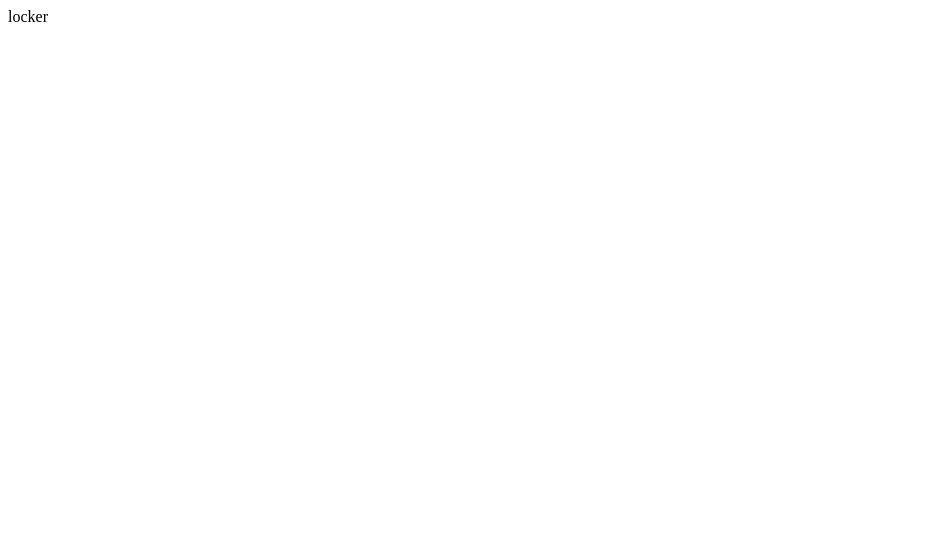
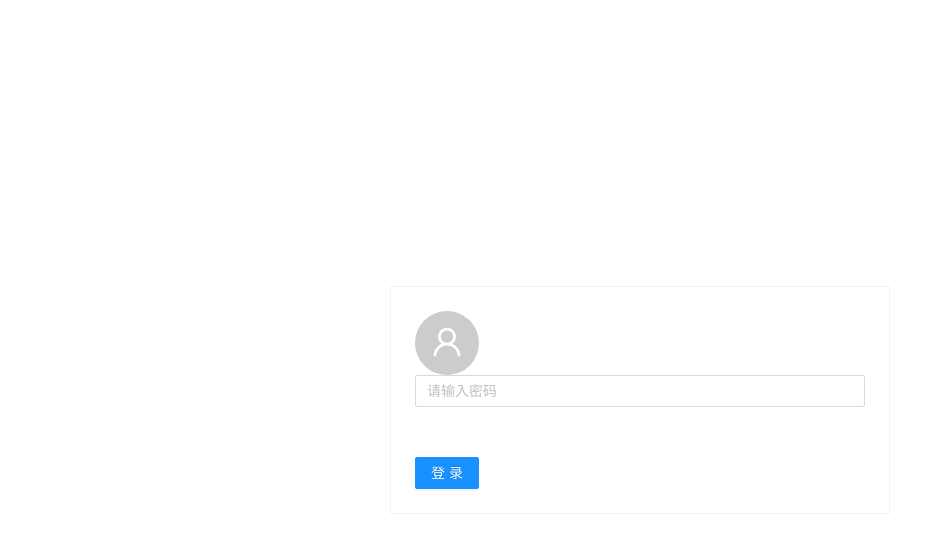
Before and after one commit to xieisabug/escape-room, a React (Create React App) app: page / in a window 1280 px wide. Shown: the top 552 px of the page, without its empty margins (0-945 px from the left). Built offline with nearby package versions, Linux system fonts and the light colour scheme.

Commit message:
init locker page

```diff
--- a/public/index.html
+++ b/public/index.html
@@ -1,16 +1,18 @@
 <!DOCTYPE html>
 <html lang="en">
-
   <head>
-	<meta charset="utf-8">
-	<meta name="viewport" content="width=device-width, initial-scale=1, shrink-to-fit=no">
-	<meta name="theme-color" content="#000000">
+    <meta charset="utf-8" />
+    <meta
+      name="viewport"
+      content="width=device-width, initial-scale=1, shrink-to-fit=no"
+    />
+    <meta name="theme-color" content="#000000" />
     <!--
       manifest.json provides metadata used when your web app is added to the
       homescreen on Android. See https://developers.google.com/web/fundamentals/engage-and-retain/web-app-manifest/
     -->
-	<link rel="manifest" href="%PUBLIC_URL%/manifest.json">
-	<link rel="shortcut icon" href="%PUBLIC_URL%/favicon.ico">
+    <link rel="manifest" href="%PUBLIC_URL%/manifest.json" />
+    <link rel="shortcut icon" href="%PUBLIC_URL%/favicon.ico" />
     <!--
       Notice the use of %PUBLIC_URL% in the tags above.
       It will be replaced with the URL of the `public` folder during the build.
@@ -39,5 +41,4 @@
       To create a production bundle, use `npm run build` or `yarn build`.
     -->
   </body>
-
 </html>
--- a/src/App.js
+++ b/src/App.js
@@ -1,4 +1,5 @@
 import "./styles.css";
+import "antd/dist/antd.css";
 import { BrowserRouter as Router, Switch, Route } from "react-router-dom";
 
 import Scene1Locker from "./page/Scene1Locker";
--- a/src/page/Scene1Locker.js
+++ b/src/page/Scene1Locker.js
@@ -1,7 +1,21 @@
 import * as React from "react";
+import { Button, Card, Input, Avatar } from "antd";
+import { UserOutlined } from "@ant-design/icons";
 
 export default class Scene1Locker extends React.Component {
   render() {
-    return <div>locker</div>;
+    return (
+      <div className="scene-locker">
+        <div className="login-window">
+          <Card>
+            <Avatar size={64} icon={<UserOutlined />} />
+            <Input placeholder="请输入密码" />
+            <div className="login-button">
+              <Button type="primary">登录</Button>
+            </div>
+          </Card>
+        </div>
+      </div>
+    );
   }
 }
--- a/src/styles.css
+++ b/src/styles.css
@@ -1,4 +1,28 @@
+html,
+body,
+#root {
+  width: 100%;
+  height: 100%;
+  padding: 0;
+  margin: 0;
+}
+
 .App {
   font-family: sans-serif;
   text-align: center;
 }
+
+.scene-locker {
+  display: flex;
+  align-items: center;
+  justify-content: center;
+  width: 100%;
+  height: 100%;
+}
+.login-window {
+  width: 500px;
+}
+
+.login-button {
+  margin-top: 50px;
+}
```
Lines whose indentation alone changed are shown as unchanged.
